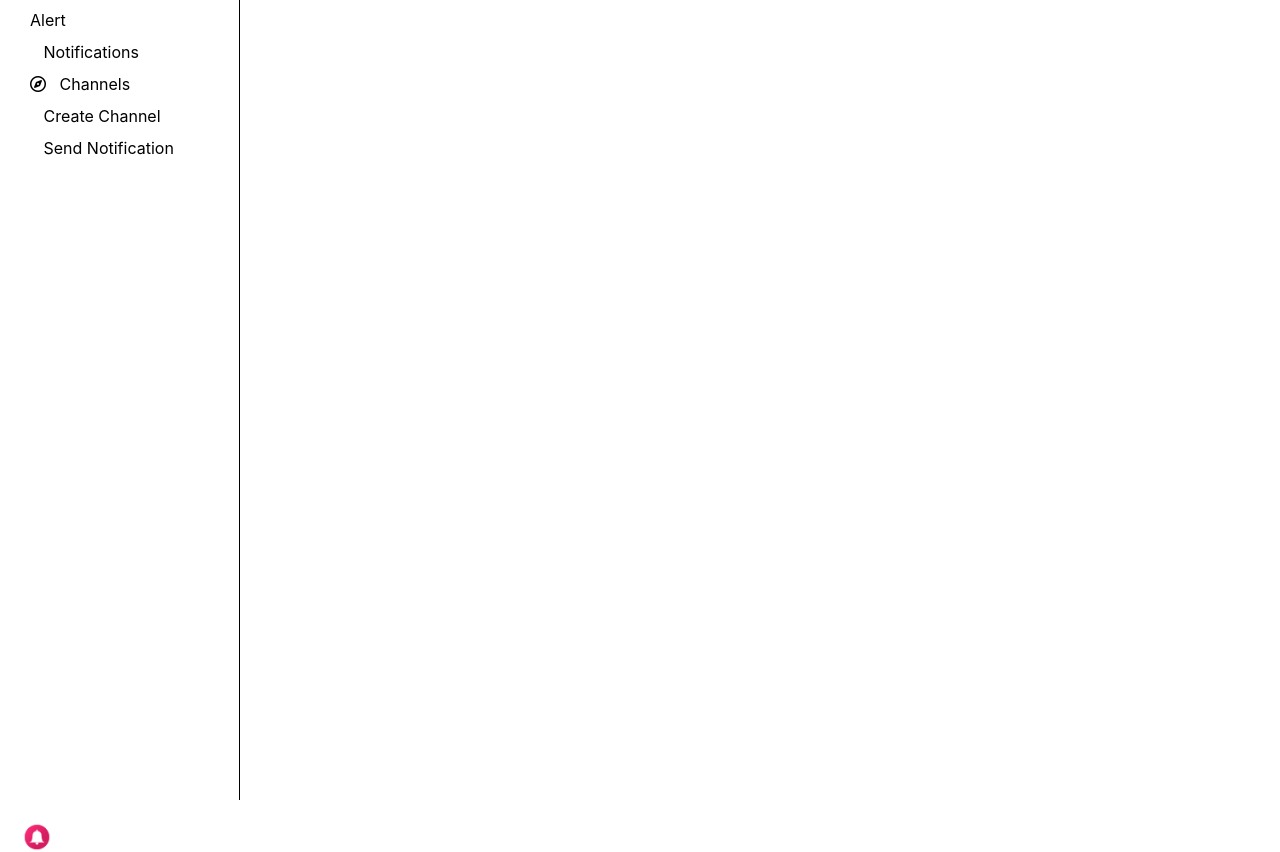
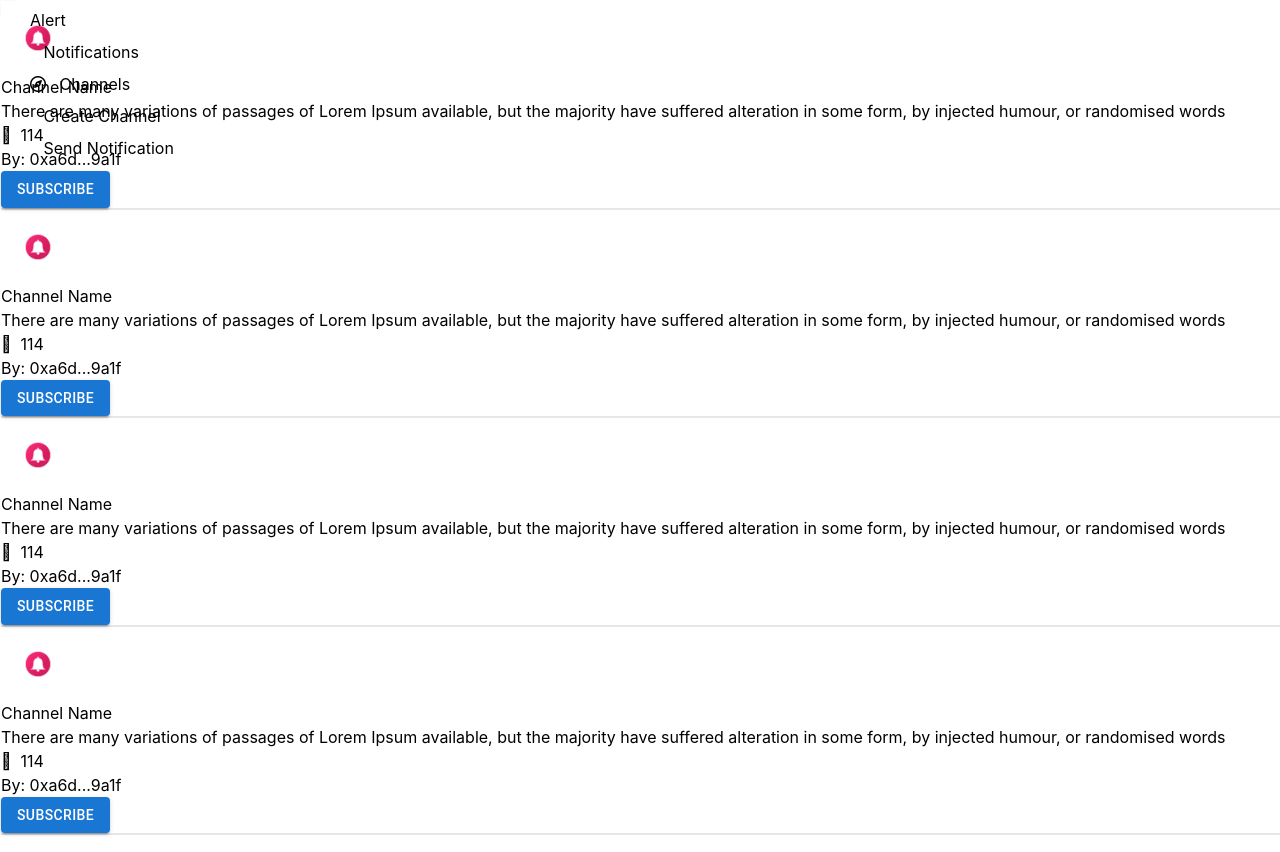
Before and after one commit to VaibhavArora19/FantomAlert, a Next.js app in the folder frontend/: page /app in a window 1280 px wide. Shown: the top 852 px of the page. Built offline with nearby package versions, Linux system fonts and the light colour scheme.

Commit message:
Improved channels page

```diff
--- a/frontend/components/Sidebar/Sidebar.jsx
+++ b/frontend/components/Sidebar/Sidebar.jsx
@@ -1,20 +1,25 @@
 import classes from "./Sidebar.module.css";
+import { useContext } from "react";
+import { AppContext } from "@/context/DataContext";
 
 const Sidebar = () => {
+    const ctx = useContext(AppContext);
+
+    const activeTab = ctx.sharedState.activeTab;
     return (
         <>
         <div className={classes.sidebar}>
                 <h1 className="mt-4 ml-6 text-4xl tracking-widest font-semibold">Alert</h1>
-            <div className="mt-16 mb-10 text-md w-56 tracking-wider h-12 mr-4">
+            <div className={`mt-16 mb-10 text-md w-56 tracking-wider h-10 mr-4 hover:border-solid hover:border-r-2 hover:border-blue-500 ${activeTab === 'notifications' && 'border-solid text-blue-600 border-r-2 font-semibold border-blue-500'}`}>
                 <h1><i className="fa-light text-2xl fa-bells"></i>&nbsp; &nbsp;Notifications</h1>
             </div>
-            <div className="mb-10 text-md w-56 tracking-wider h-12 mr-4">
+            <div className={`mb-10 text-md w-56 tracking-wider h-10 mr-4 hover:border-solid hover:border-r-2 hover:border-blue-500 ${activeTab === 'channels' && 'border-solid border-r-2 font-semibold text-blue-600 border-blue-500'}`}>
                 <h1><i className="fa-regular text-xl fa-compass"></i>&nbsp; &nbsp;Channels</h1>
             </div>
-            <div className="mb-10 text-md w-56 tracking-wider h-12 mr-4">
+            <div className={`mb-10 text-md w-56 tracking-wider h-10 mr-4 hover:border-solid hover:border-r-2 hover:border-blue-500 ${activeTab === 'create' && 'border-solid border-r-2 font-semibold text-blue-600 border-blue-500'}`}>
                 <h1><i className="fa-regular text-xl fa-bell-plus"></i>&nbsp; &nbsp;Create Channel</h1>
             </div>
-            <div className="mb-10 text-md w-56 tracking-wider h-12 mr-4">
+            <div className={`mb-10 text-md w-56 tracking-wider h-10 mr-4 hover:border-solid hover:border-r-2 hover:border-blue-500 ${activeTab === 'send' && 'border-solid border-r-2 font-semibold text-blue-600 border-blue-500'}`}>
                 <h1><i className="fa-light text-xl fa-paper-plane-top"></i>&nbsp; &nbsp;Send Notification</h1>
             </div>
         </div>
--- a/frontend/components/Sidebar/Sidebar.module.css
+++ b/frontend/components/Sidebar/Sidebar.module.css
@@ -1,12 +1,13 @@
 .sidebar {
-    border-right: 1px solid black;
     width:240px;
     height: 100vh;
+    position: fixed;
+    z-index: 10;
 }
 
 .sidebar div {
     cursor: pointer;
-    border-radius: 12px;
+    /* border-radius: 12px; */
 }
 
 .sidebar h1 {
--- a/frontend/components/UI/Card.jsx
+++ b/frontend/components/UI/Card.jsx
@@ -1,4 +1,5 @@
 import Image from "next/image";
+import { Button } from "@mui/material";
 
 const Card = () => {
     const cardBorder = {
@@ -6,22 +7,22 @@ const Card = () => {
     }
 
     return (
-        <div style={cardBorder} className="flex gap-6">
-            <div className="flex gap-8">
+        <div style={cardBorder} className="flex justify-between ml-4 mt-6 mr-4">
+            <div className="flex gap-8 pl-8">
                 <div>
-                    <Image src="/bell.jpg" className="border-2 rounded-2xl" width={74} height={74}/>
+                    <Image src="/bell.jpg" className="border-2 mt-4 rounded-2xl" width={74} height={74}/>
                 </div>
                 <div className="mb-6">
                     <h1 className="text-xl tracking-widest font-medium">Channel Name</h1>
-                    <p className="mt-2 ">Channel description</p>
+                    <p className="mt-2 w-10/12">There are many variations of passages of Lorem Ipsum available, but the majority have suffered alteration in some form, by injected humour, or randomised words  </p>
                     <div className="flex gap-3">
                         <p className="mt-6 ml-2 tracking-wide"><i className="fa-light fa-user"></i>&nbsp;&nbsp;114</p>
                         <p className="mt-6 ml-2 tracking-wide">By: 0xa6d...9a1f</p>
                     </div>
                 </div>
             </div>
-            <div>
-                <button className="btn btn-info text-white">Subscribe</button>
+            <div className="pr-6 pt-10">
+                <Button variant="contained">Subscribe</Button>
             </div>
         </div>
     )
--- /dev/null
+++ b/frontend/context/DataContext.js
@@ -0,0 +1,24 @@
+import { createContext, useState } from "react";
+
+export const AppContext = createContext();
+
+const AppWrapper = ({children}) => {
+    const [activeTab, setActiveTab] = useState("channels")
+
+    const changeActiveTab = (currentTab) => {
+        setActiveTab(currentTab)
+    };
+
+    const sharedState = {
+        activeTab,
+        changeActiveTab
+    };
+
+    return (
+        <AppContext.Provider value={{sharedState}}>
+            {children}
+        </AppContext.Provider>
+    )
+};
+
+export default AppWrapper;
--- a/frontend/pages/_app.js
+++ b/frontend/pages/_app.js
@@ -1,5 +1,10 @@
 import '@/styles/globals.css'
+import AppWrapper from '@/context/DataContext'
 
 export default function App({ Component, pageProps }) {
-  return <Component {...pageProps} />
+  return (
+    <AppWrapper>
+      <Component {...pageProps} />
+    </AppWrapper>
+    )
 }
--- a/frontend/pages/app/index.js
+++ b/frontend/pages/app/index.js
@@ -2,10 +2,21 @@ import Card from "@/components/UI/Card";
 import Sidebar from "@/components/Sidebar/Sidebar";
 
 const App = () => {
+    const channels = {
+        borderTop: "1px solid white",
+        borderLeft: "1px solid white",
+        borderRadius: "20px 0 0 0",
+        boxShadow: "rgba(100, 100, 111, 0.2) 0px 7px 29px 0px"
+    }
+
     return (
         <div className="flex gap-4 ml-4">
             <Sidebar />
-            <div className="mt-28 w-full ml-28">
+            <div style={channels} className="mt-28 ml-64 w-full">
+                <Card />
+                <Card />
+                <Card />
+                <Card />
                 <Card />
             </div>
         </div>
```
